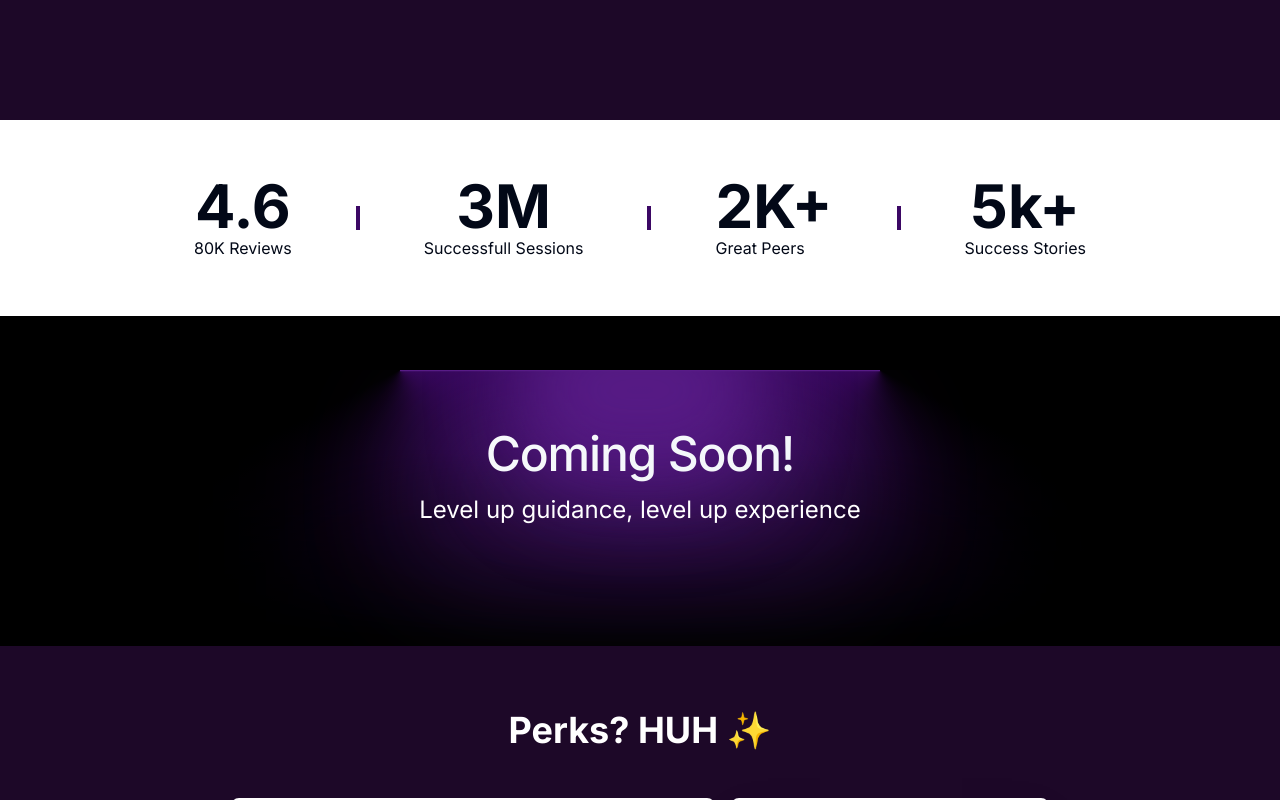
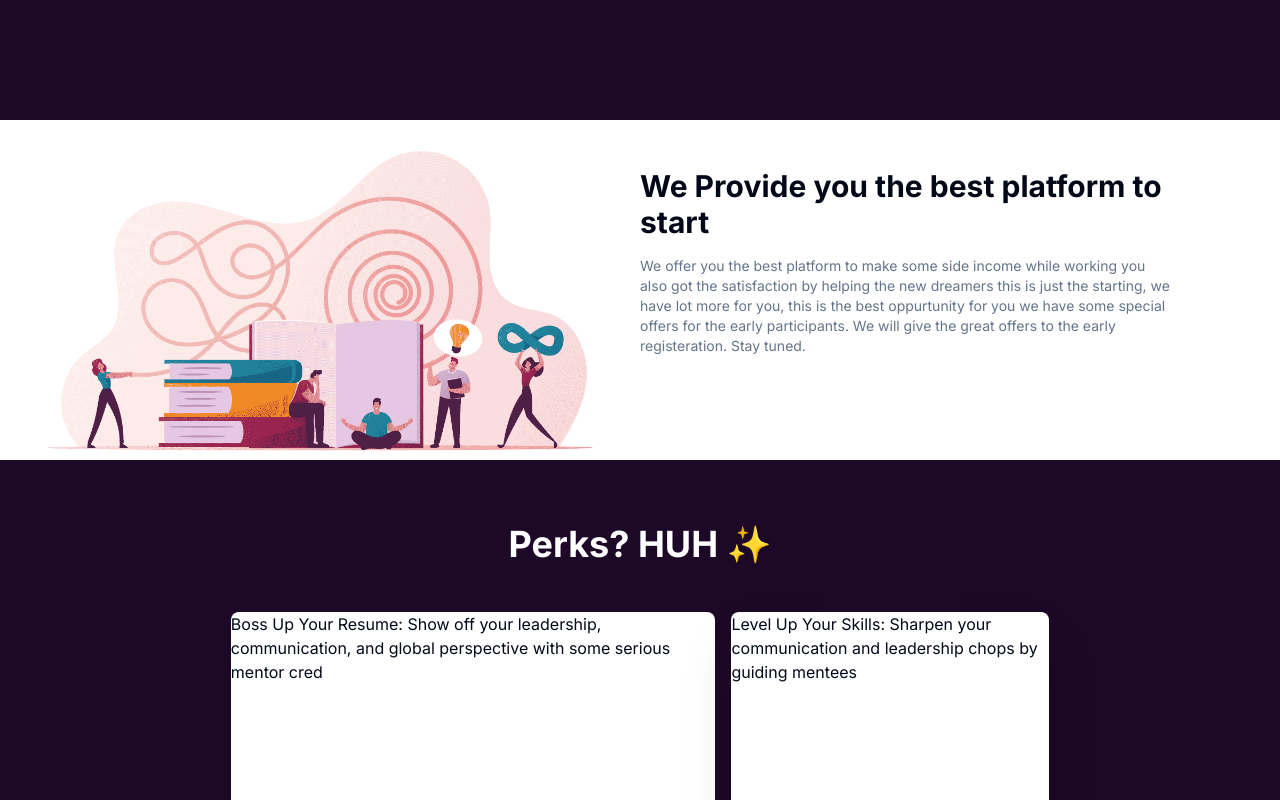
Before and after one commit to AlmaTrail/AlmaTrail-Frontend, a Next.js app: page / in a window 1280 px wide. Shown: the part 680-1480 px from the top of the page. Built offline with nearby package versions, Linux system fonts and the light colour scheme.

Commit message:
add intro section

```diff
--- a/src/app/page.tsx
+++ b/src/app/page.tsx
@@ -6,7 +6,7 @@ import UpcomingSection from '@/components/upcomingSection';
 import UniversitiesSection from '../components/universitiesSection';
 import Faq from '../components/faq'
 import FooterSection from "../components/footerSections";
-import DatashowSection from '@/components/datashowSection';
+import IntroSection from '@/components/introSection';
 export default function Home() {
   return (
     <main>
@@ -14,11 +14,11 @@ export default function Home() {
         <Navbar />
         <HeroSection />
       </div>
-      <DatashowSection />
-      <UpcomingSection />
+      <IntroSection />
       <FeatureSection />
       <UniversitiesSection />
       <Faq />
+      <UpcomingSection />
       <FooterSection />
     </main>
   );
--- /dev/null
+++ b/src/components/introSection.tsx
@@ -0,0 +1,18 @@
+import Image from 'next/image'
+import React from 'react'
+import IntroImage from "../../public/images/introImage.jpg"
+
+const IntroSection = () => {
+    return (
+        <div className='flex flex-row'>
+            <Image src={IntroImage} className="w-1/2 h-1/2" alt="intro_image" />
+            <div className='flex flex-col mt-12 w-5/12'>
+                <p className='text-3xl font-bold'>We Provide you the best platform to start</p>
+                <p className='mt-4 text-slate-500 text-sm'>We offer you the best platform to make some side income while working you also got the satisfaction by helping the new dreamers
+                    this is just the starting, we have lot more for you, this is the best oppurtunity for you we have some special offers for the
+                    early participants. We will give the great offers to the early registeration. Stay tuned.</p>
+            </div>
+        </div>
+    )
+}
+export default IntroSection
```
Also changed, not shown: public/images/introImage.jpg (added).
